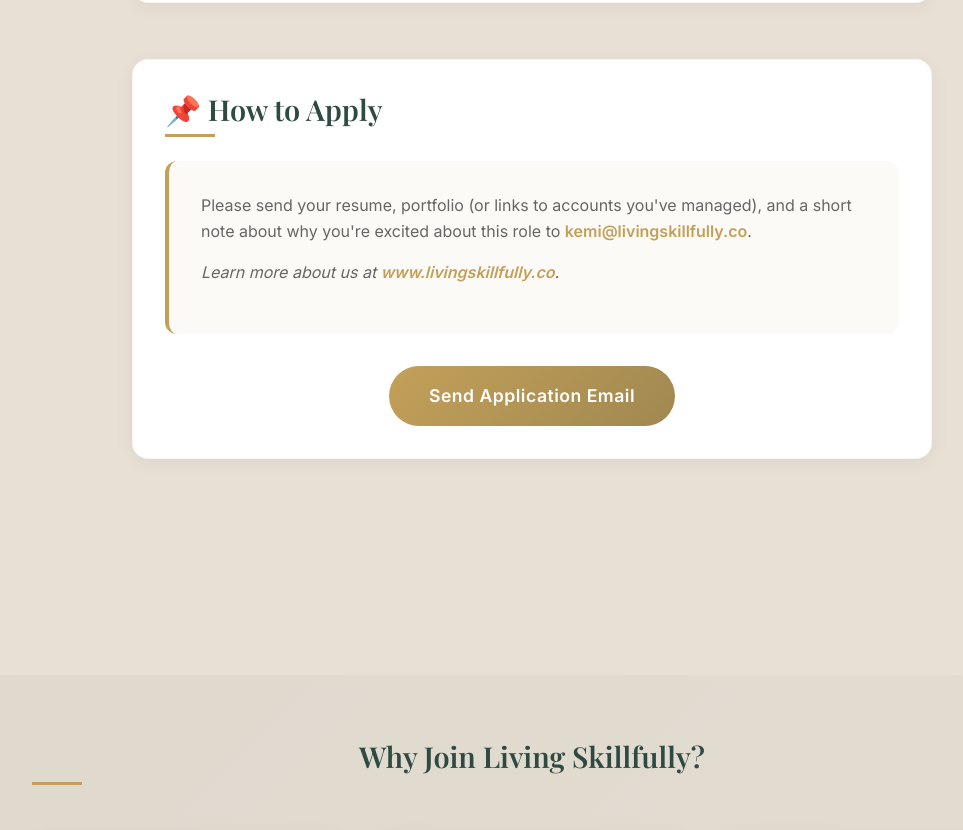
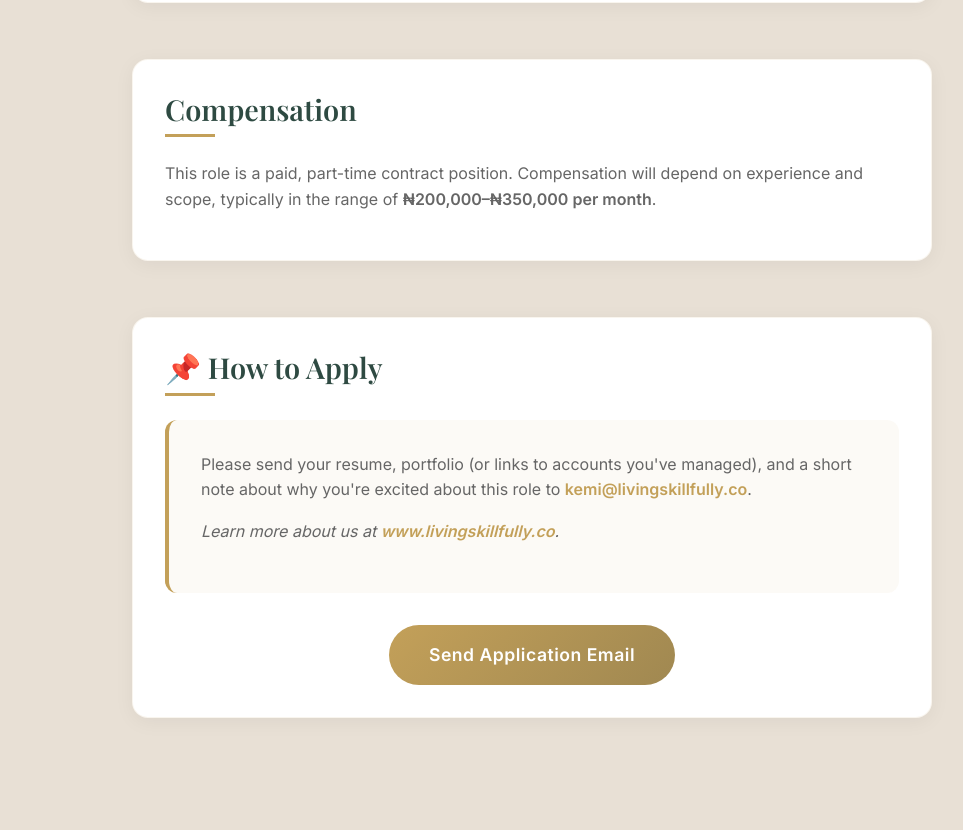
Before and after one commit to oodusany/livingskillfully, a plain HTML site: page hiring.html in a window 1280 px wide. Shown: the part 2719-3549 px from the top of the page, without its empty margins (108-1071 px from the left). Drawn offline with nearby package versions, Linux system fonts and the light colour scheme.

Commit message:
price range

```diff
--- a/hiring.html
+++ b/hiring.html
@@ -120,6 +120,16 @@
                             <li>Experience in coaching, wellness, or professional development spaces</li>
                             <li>A good sense of humor and appreciation for soulful, authentic content</li>
                         </ul>
+                    </div>
+                </div>
+
+                <!-- Compensation -->
+                <div class="detail-section">
+                    <h2 class="section-title">Compensation</h2>
+                    <div class="section-content">
+                        <div class="compensation-info">
+                            <p>This role is a paid, part-time contract position. Compensation will depend on experience and scope, typically in the range of <strong>₦200,000–₦350,000 per month</strong>.</p>
+                        </div>
                     </div>
                 </div>
 
```
